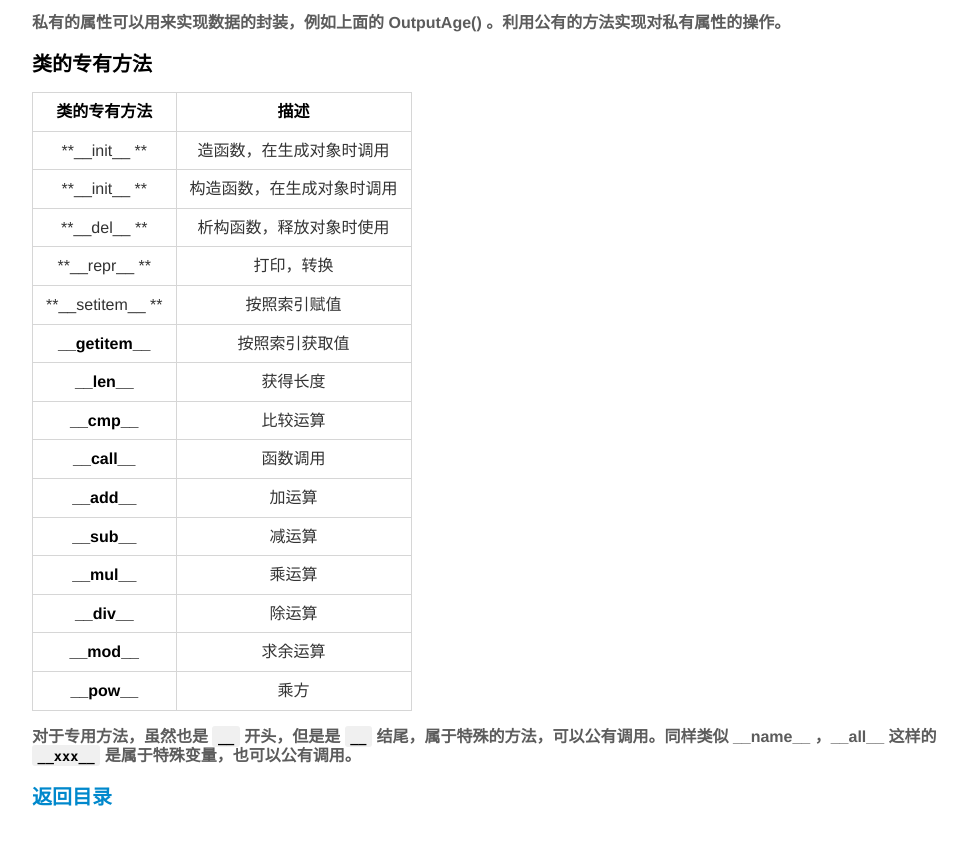
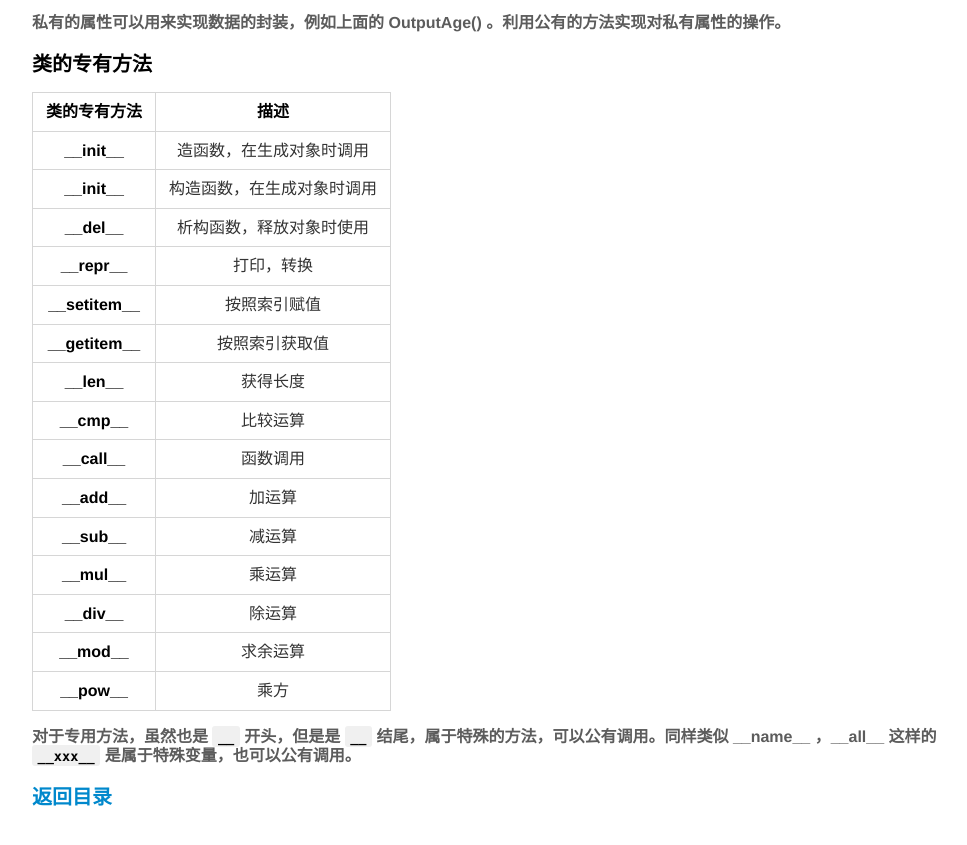
Before and after one commit to yrylalala/Python-Learning, a plain HTML site: page note/Html/面向对象(一)：类和实例.html in a window 1280 px wide. Shown: the part 3627-4472 px from the top of the page, without its empty margins (151-1118 px from the left). Drawn offline with nearby package versions, Linux system fonts and the light colour scheme.

Commit message:
update the notes
fix some mistakes

```diff
--- a/note/Html/面向对象(一)：类和实例.html
+++ b/note/Html/面向对象(一)：类和实例.html
@@ -338,23 +338,23 @@ A<span class="token punctuation">.</span>__mark_public<span class="token punctua
 </thead>
 <tbody>
 <tr>
-<td style="text-align:center">**__init__ **</td>
+<td style="text-align:center"><strong>__init__</strong></td>
 <td style="text-align:center">造函数，在生成对象时调用</td>
 </tr>
 <tr>
-<td style="text-align:center">**__init__ **</td>
+<td style="text-align:center"><strong>__init__</strong></td>
 <td style="text-align:center">构造函数，在生成对象时调用</td>
 </tr>
 <tr>
-<td style="text-align:center">**__del__ **</td>
+<td style="text-align:center"><strong>__del__</strong></td>
 <td style="text-align:center">析构函数，释放对象时使用</td>
 </tr>
 <tr>
-<td style="text-align:center">**__repr__ **</td>
+<td style="text-align:center"><strong>__repr__</strong></td>
 <td style="text-align:center">打印，转换</td>
 </tr>
 <tr>
-<td style="text-align:center">**__setitem__ **</td>
+<td style="text-align:center"><strong>__setitem__</strong></td>
 <td style="text-align:center">按照索引赋值</td>
 </tr>
 <tr>
```
Also changed, not shown: note/Html/Python基础知识(2).html (+4 -1 lines), 1 other file.
